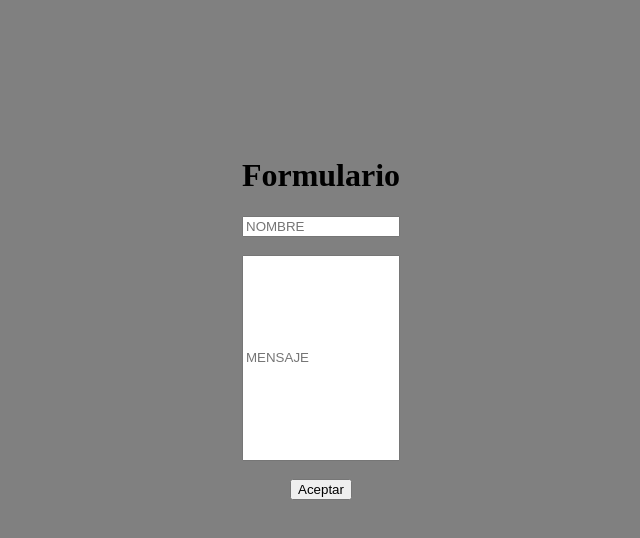
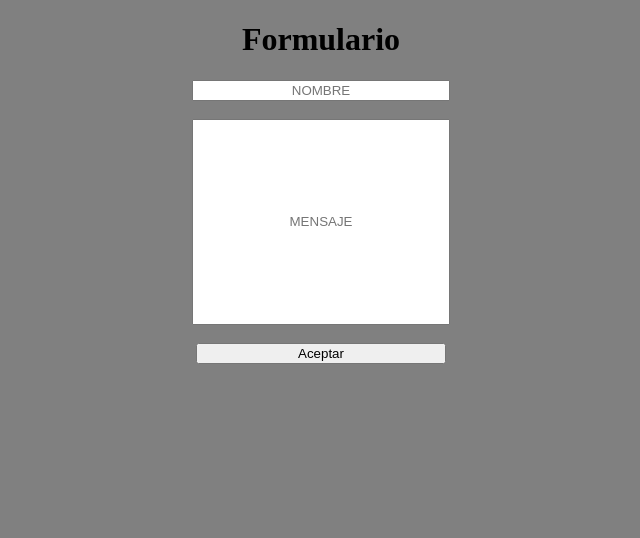
Before and after one commit to HakimP/formularioTest, a plain HTML site: page index.html in a window 1280 px wide. Shown: the whole page, without its empty margins (319-959 px from the left). Drawn offline with Linux system fonts and the light colour scheme.

Commit message:
se modifican parametros faces

```diff
--- a/css/style.css
+++ b/css/style.css
@@ -1,10 +1,8 @@
 .messageBox {
-	width: 150px;
 	height: 200px;
 }
 
 .nameBox {
-	width: 150px;
 }
 
 .fondoBase {
@@ -14,3 +12,21 @@
 	padding-bottom: 10%;
 	background-color: gray;
 }
+
+input {
+	width: 250px;
+	text-align: center;
+}
+body {
+	background-color: gray;
+}
+
+form {
+	width: 50%;
+	padding-left: 25%;
+	text-align: center;
+}
+
+h1 {
+	text-align: center;
+}
--- a/index.html
+++ b/index.html
@@ -9,16 +9,14 @@
 	<title>Formulario</title>
 	<link rel="stylesheet" type="text/css" href="css/style.css">
 </head>
-<body class="fondoBase">
-	<center>
+<body>
 		<h1>Formulario</h1>
-		<form>
+		<form action="MAILTO:pedrohakim0@gmail.com?subject=Cocoando un mail" method="post" enctype="text/plain">
 			<input type="text" name="nombre" id="nombreId" class="nameBox" placeholder="NOMBRE">
 			<br><br>
 			<input type="text" name="mensaje" id="mensajeId" class="messageBox" placeholder="MENSAJE">
 			<br><br>
 			<input type="submit" value="Aceptar">
 		</form>
-	</center>
 </body>
 </html>
```
